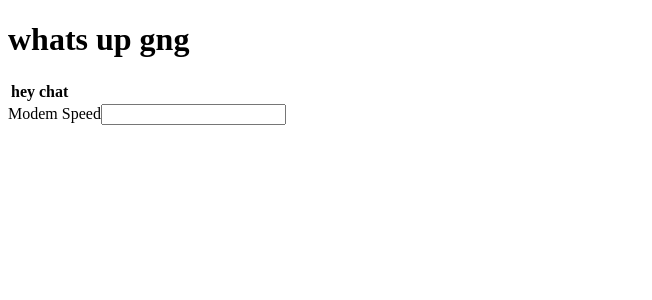
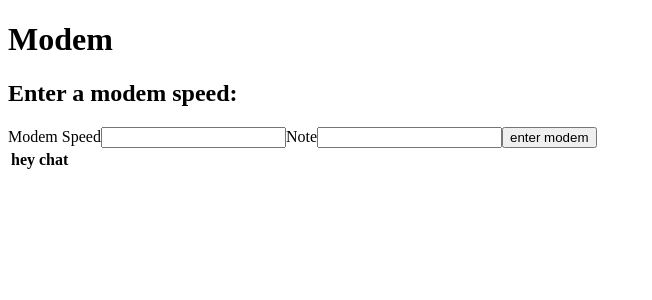
Before and after one commit to vicgrigory/dialup-rocks, a React (Vite) app in the folder packages/react-frontend/: page / in a window 1280 px wide. Shown: the top 300 px of the page, without its empty margins (0-652 px from the left). Built offline with nearby package versions, Linux system fonts and the light colour scheme.

Commit message:
finished and debugged the form function

```diff
--- a/packages/react-frontend/src/form.jsx
+++ b/packages/react-frontend/src/form.jsx
@@ -1,21 +1,30 @@
 import React, {useState} from "react";
 
-function DoChange(event) {
-    const {speed, value} = event.target;
-    if (speed === "note")
-        setModem({ speed: modem["speed"], note: value });
-    else setModem({ speed: value, note: modem["note"]});
-}
-
-function InputForm() {
+function InputForm(gng) {
     const [modem, setModem] = useState({
         speed: "",
         note: ""
     });
+
+    function DoChange(event) {
+        const {name, value} = event.target;
+        if (name === "note")
+            setModem({ speed: modem["speed"], note: value });
+        else setModem({ speed: value, note: modem["note"]});
+    }
+
+    function Submit() {
+        gng.handleSubmit(modem);
+        setModem({speed: "", note: ""});
+    }
+
     return (
         <form>
             <label htmlFor="speed">Modem Speed</label>
             <input type="Text" name="speed" id="speed" value={modem.speed} onChange={DoChange}/>
+            <label htmlFor="note">Note</label>
+            <input type="Text" name="note" id="note" value={modem.note} onChange={DoChange}/>
+            <input type="button" value="enter modem" onClick={Submit} />
         </form>
     );
 }
--- a/packages/react-frontend/src/table.jsx
+++ b/packages/react-frontend/src/table.jsx
@@ -11,14 +11,14 @@ function CoolTableHead() {
     );
 }
 
-function CoolTableBody(dialup) {
-    const rows = dialup.ModemInformation.map((row, index) => {
+function CoolTableBody(props) {
+    const rows = props.ModemInformation.map((row, index) => {
         return(
             <tr key={index}>
                 <td>{row.speed}</td>
                 <td>{row.note}</td>
                 <td>
-                    <button onClick={() => dialup.RemoveEntry(index)}>go away</button>
+                    <button onClick={() => props.RemoveEntry(index)}>go away</button>
                 </td>
             </tr>
         )
@@ -30,13 +30,13 @@ function CoolTableBody(dialup) {
     );
 }
 
-function CoolTable(dialup) {
+function CoolTable(props) {
     return (
         <table>
             <CoolTableHead />
             <CoolTableBody
-                ModemInformation={dialup.ModemInformation}
-                RemoveEntry={dialup.RemoveEntry}
+                ModemInformation={props.ModemInformation}
+                RemoveEntry={props.RemoveEntry}
             />
         </table>
     );
--- a/packages/react-frontend/src/webpage.jsx
+++ b/packages/react-frontend/src/webpage.jsx
@@ -4,21 +4,29 @@ import InputForm from "./form";
 
 function MyApp() {
     const [ModemSpeed, setCharacters] = useState([]);
+
     function RemoveOneCharacter(index) {
         const updated = ModemSpeed.filter((character, i) => {
             return i !== index;
         });
         setCharacters(updated);
     }
+
+    function UpdateTable(modem) {
+        setCharacters([...ModemSpeed, modem]);
+    }
+
     return (
         <div>
-            <h1>whats up gng</h1>
+            <h1>Modem</h1>
+            <h2>Enter a modem speed:</h2>
+            <InputForm handleSubmit={UpdateTable}/>
             <div className="container">
                 <CoolTable
                     ModemInformation={ModemSpeed}
                     RemoveEntry={RemoveOneCharacter}
                 />
-                <InputForm />
+
             </div>
         </div>
     );
```
